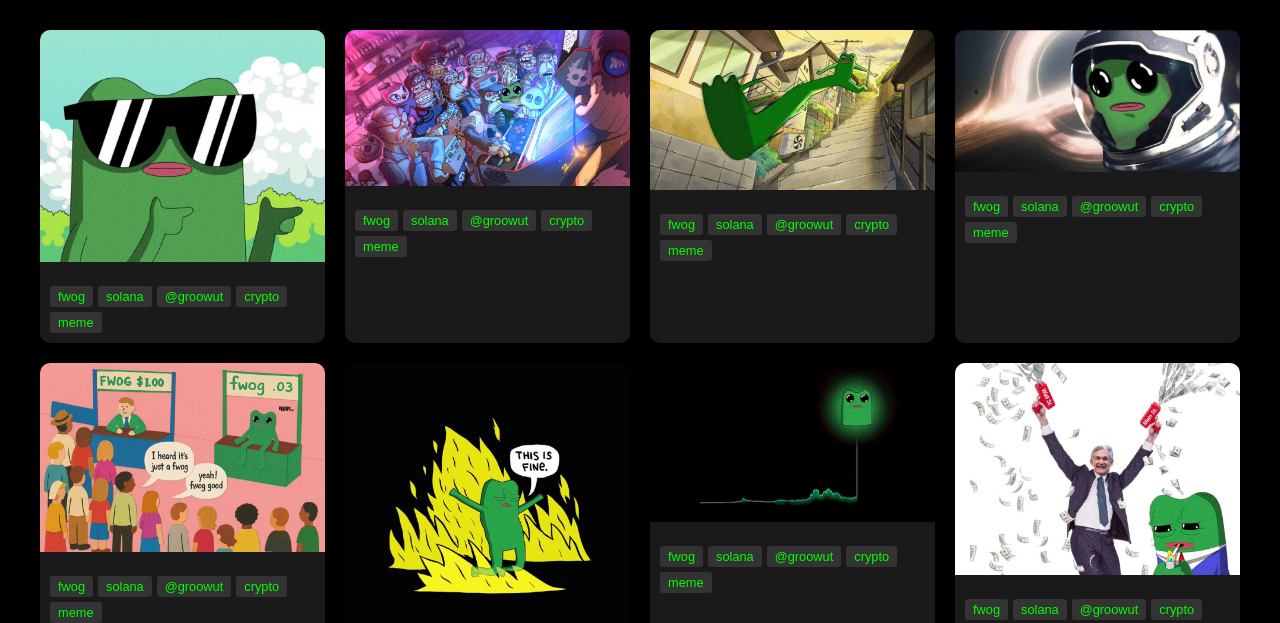
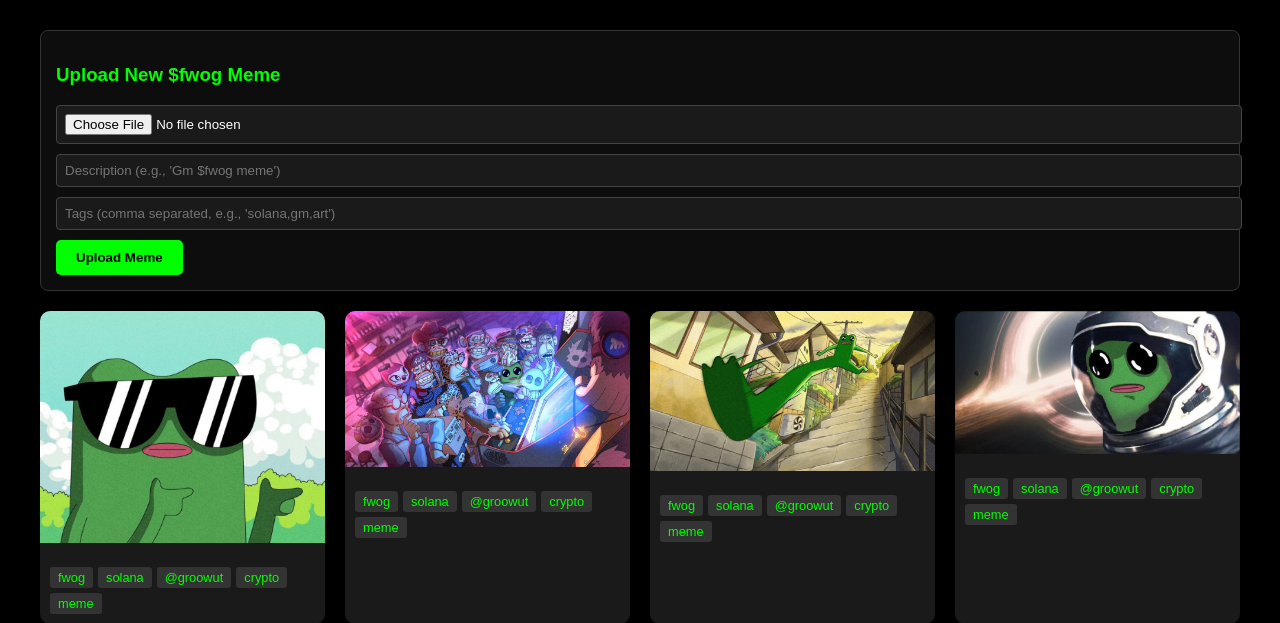
Before and after one commit to 0xbaklava/fwog-meme-indexer, a Flask app: page / in a window 1280 px wide. Shown: the part 159-782 px from the top of the page. Run offline with Flask 3, Linux system fonts and the light colour scheme.

Commit message:
Moved upload form to top

```diff
--- a/templates/index.html
+++ b/templates/index.html
@@ -15,12 +15,8 @@
             </div>
         </header>
 
-        <main id="meme-grid">
-            <!-- Memes will be dynamically loaded here -->
-        </main>
-
-        <!-- Moved Upload Form to the bottom, after the main content -->
-        <form id="upload-form" enctype="multipart/form-data" method="POST" action="/upload" style="margin-top: 40px; margin-bottom: 30px; padding: 15px; border: 1px solid #333; border-radius: 8px; background-color: #0d0d0d;">
+        <!-- Moved Upload Form to the top, after the header -->
+        <form id="upload-form" enctype="multipart/form-data" method="POST" action="/upload" style="margin-top: 20px; margin-bottom: 20px; padding: 15px; border: 1px solid #333; border-radius: 8px; background-color: #0d0d0d;">
             <h3 style="color: #00ff00;">Upload New $fwog Meme</h3>
             <input type="file" name="meme_image" accept="image/*" required style="display: block; margin-bottom: 10px; width: 100%; padding: 8px; background-color: #1a1a1a; color: white; border: 1px solid #444; border-radius: 4px;">
             <input type="text" name="description" placeholder="Description (e.g., 'Gm $fwog meme')" style="display: block; margin-bottom: 10px; width: 100%; padding: 8px; background-color: #1a1a1a; color: white; border: 1px solid #444; border-radius: 4px;">
@@ -28,6 +24,9 @@
             <button type="submit" style="padding: 10px 20px; background-color: #00ff00; color: black; border: none; border-radius: 5px; cursor: pointer; font-weight: bold;">Upload Meme</button>
         </form>
 
+        <main id="meme-grid">
+            <!-- Memes will be dynamically loaded here -->
+        </main>
     </div>
     <script src="/static/js/script.js"></script>
 </body>
```
